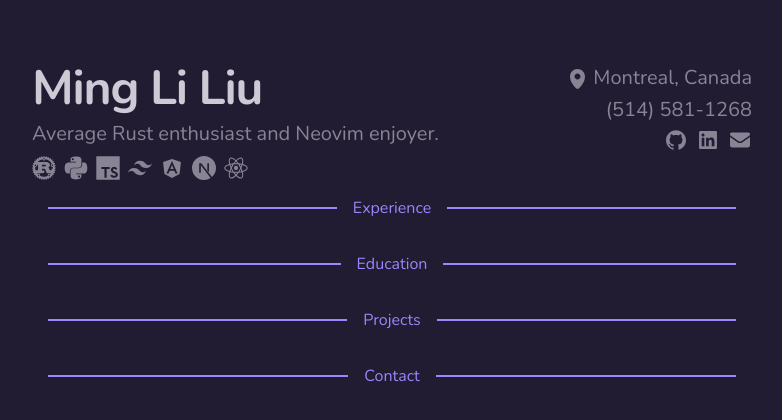
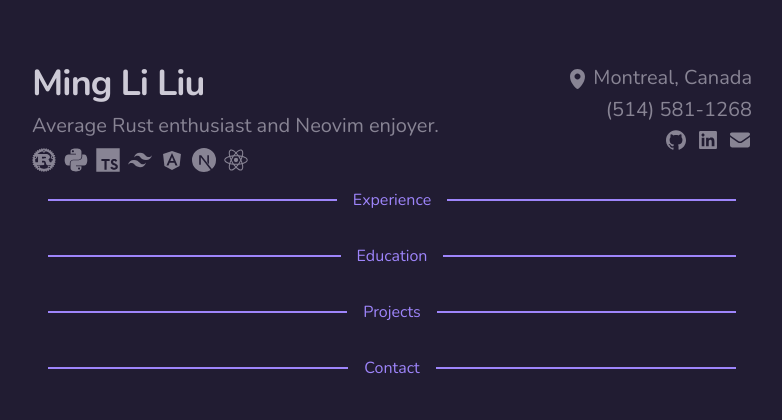
Before and after one commit to mingli202/portfolio, a React (Vite) app: page / in a window 1280 px wide. Shown: the top 420 px of the page, without its empty margins (248-1030 px from the left). Built offline with nearby package versions, Linux system fonts and the light colour scheme.

Commit message:
reduced font size

```diff
--- a/src/components/Me.tsx
+++ b/src/components/Me.tsx
@@ -16,7 +16,7 @@
   return (
     <section className="flex justify-between gap-4">
       <div className="flex flex-col gap-2">
-        <h1 className="text-5xl font-bold tracking-tight">Ming Li Liu</h1>
+        <h1 className="text-4xl font-bold tracking-tight">Ming Li Liu</h1>
         <p className="text-text-secondary">
           Average Rust enthusiast and Neovim enjoyer.
         </p>
```
